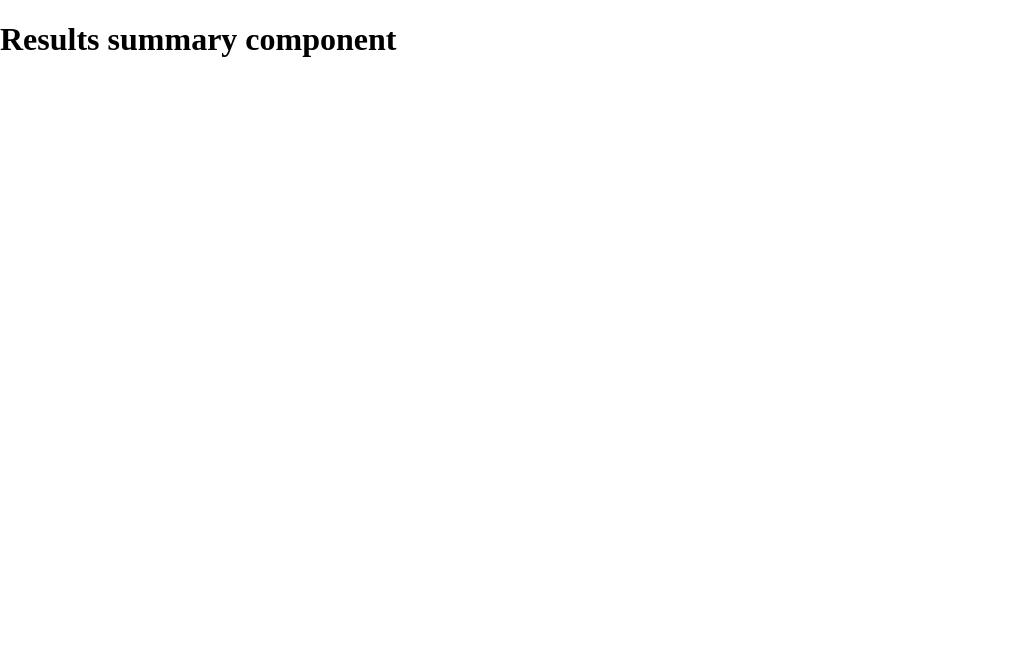
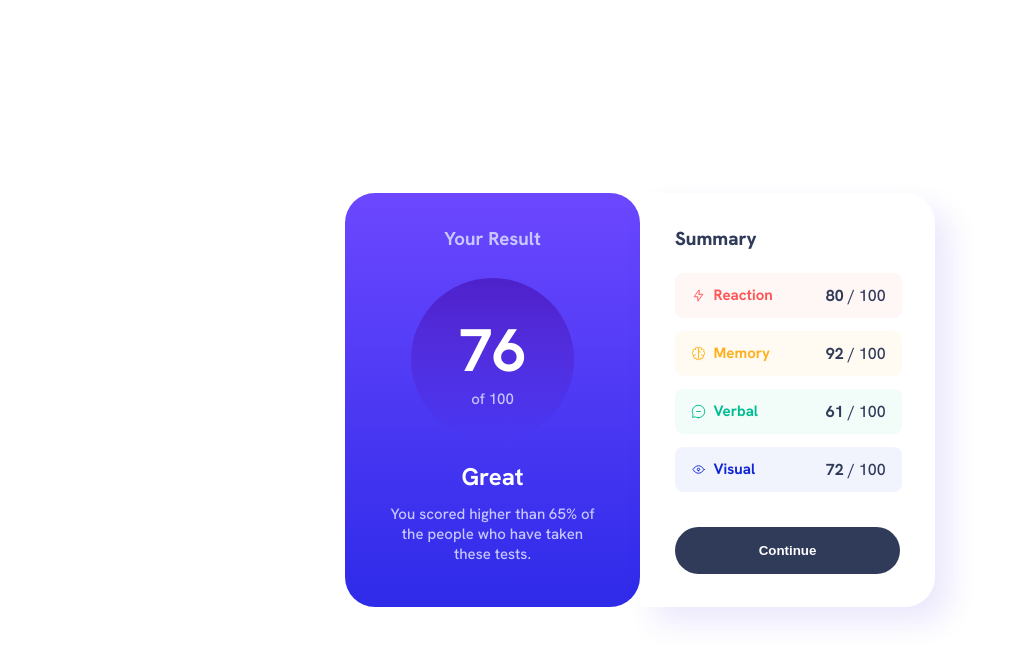
Before and after one commit to tarun19991121/Results-summary-component, a plain HTML site: page index.html in a window 1280 px wide. Shown: the whole page, without its empty margins (0-1012 px from the left). Drawn offline with Linux system fonts and the light colour scheme.

Commit message:
Add files via upload

```diff
--- a/index.html
+++ b/index.html
@@ -1,11 +1,69 @@
 <!DOCTYPE html>
-<html>
-  <head>
-    <title>Results summary component</title>
-    <link rel="stylesheet" href="style.css">
-  </head>
-  <body>
-	<h1>Results summary component</h1>
+<html lang="en">
 
-  </body>
+<head>
+  <meta charset="UTF-8">
+  <meta name="viewport" content="width=device-width, initial-scale=1.0">
+
+  <title>Results summary component</title>
+  <link rel="stylesheet" href="./style.css">
+</head>
+
+<body>
+
+  <main>
+    <section class="section-1">
+      <h3>Your Result</h3>
+      <div class="marks">
+        <h1>76</h1>
+        <p>of 100</p>
+      </div>
+
+      <h2>Great</h2>
+      <p class="description">You scored higher than 65% of the people who have taken these tests.</p>
+    </section>
+
+    <section class="section-2">
+      <h3 class="summary-heading">Summary</h3>
+
+      <div class="inner">
+        <div class="marks-container reaction">
+          <img src="./images/icon-reaction.svg" alt="">
+          <div class="result">
+            <p>Reaction</p>
+            <span><strong>80</strong> / 100</span>
+          </div>
+        </div>
+
+        <div class="marks-container memory">
+          <img src="./images/icon-memory.svg" alt="">
+          <div class="result">
+            <p>Memory</p>
+            <span><strong>92</strong> / 100</span>
+          </div>
+        </div>
+
+        <div class="marks-container verbal">
+          <img src="./images/icon-verbal.svg" alt="">
+          <div class="result">
+            <p>Verbal</p>
+            <span><strong>61</strong> / 100</span>
+          </div>
+        </div>
+
+        <div class="marks-container visual">
+          <img src="./images/icon-visual.svg" alt="">
+          <div class="result">
+            <p>Visual</p>
+            <span><strong>72</strong> / 100</span>
+          </div>
+        </div>
+
+        <button>Continue</button>
+      </div>
+    </section>
+  </main>
+
+</body>
+
 </html>
--- a/style.css
+++ b/style.css
@@ -1,4 +1,197 @@
+@import url('https://fonts.googleapis.com/css2?family=Hanken+Grotesk:ital,wght@0,100..900;1,100..900&display=swap');
+
+:root {
+    --Light-red: hsl(0, 100%, 67%);
+    --Orangey-yellow: hsl(39, 100%, 56%);
+    --Green-teal: hsl(166, 100%, 37%);
+    --Cobalt-blue: hsl(234, 85%, 45%);
+    --Light-slate-blue: hsl(252, 100%, 67%); /*(background)*/
+    --Light-royal-blue: hsl(241, 81%, 54%); /*(background)*/
+    --Violet-blue: hsla(256, 72%, 46%, 1); /*(circle)*/
+    --Persian-blue: hsla(241, 72%, 46%, 0);/*(circle)*/
+    --White: hsl(0, 0%, 100%);
+    --Pale-blue: hsl(221, 100%, 96%);
+    --Light-lavender: hsl(241, 100%, 89%);
+    --Dark-gray-blue: hsl(224, 30%, 27%);
+}
+* {
+    margin: 0;
+    padding: 0;
+}
 body {
-  margin: 0;
-  height: 100vh;
+    height: 100vh;
+    display: flex;
+    place-content: center;
+    font-family: "Hanken Grotesk", sans-serif;
 }
+main {
+    max-width: 590px;
+    display: flex;
+    margin: auto;
+    background-color: var(--White);
+}
+button {
+    padding: 1rem 5rem;
+    border-radius: 30px;
+    background-color: var(--Dark-gray-blue);
+    color: var(--White);
+    font-weight: 700;
+    border: none;
+    margin-top: 1.8rem;
+}
+button:hover {
+    cursor: pointer;
+    background-image: linear-gradient(hsl(252, 100%, 64%), var(--Light-royal-blue));
+}
+h1 {
+    margin: 0;
+    padding: 0;
+    font-size: 60px;
+    font-weight: 700;
+}
+h2 {
+    margin: 0;
+    padding: 0;
+}
+h3 {
+    color: var(--Light-lavender);
+    padding: 0.5rem;
+}
+p {
+    font-size: 15px;
+    font-weight: 500;
+}
+img {
+    width: 15px;
+}
+span {
+    color: var(--Dark-gray-blue);
+}
+.section-1 {
+    width: 50%;
+    background-image: linear-gradient(hsl(252, 100%, 64%), var(--Light-royal-blue));
+    text-align: center;
+    color: var(--White);
+    padding: 25px 35px 25px 35px;
+    border-radius: 30px;
+}
+.section-2 {
+    background-color: var(--White);
+    width: 50%;
+    padding: 25px 35px 25px 35px;
+    box-shadow: 15px 15px 30px hsla(252, 86%, 47%, 0.1);
+    border-radius: 0 30px 30px 0;
+}
+
+.marks-container {
+    width: 90%;
+    display: flex;
+    justify-content: space-around;
+    margin: 0.4rem auto;
+}
+.marks-container p{
+    font-weight: 700;
+    padding-left: 0;
+}
+
+.result {
+    width: 85%;
+    display: flex;
+    justify-content: space-between;
+    font-weight: 500;
+}
+.reaction {
+    color: var(--Light-red);
+    font-weight: 500;
+    background-color: hsl(0, 100%, 67%,0.05);
+    padding: 12px;
+    border-radius: 8px;
+}
+.memory{
+    color: var(--Orangey-yellow);
+    font-weight: 500;
+    background-color: hsl(39, 100%, 56%,0.05);
+    padding: 12px;
+    border-radius: 8px;
+}
+.verbal{
+    color: var(--Green-teal);
+    font-weight: 500;
+    background-color: hsl(166, 100%, 37%,0.05);
+    padding: 12px;
+    border-radius: 8px;
+}
+.visual{
+    color: var(--Cobalt-blue);
+    font-weight: 700;
+    background-color: hsl(234, 85%, 45%,0.05);
+    padding: 12px;
+    border-radius: 8px;
+}
+.marks{
+    display: flex;
+    flex-direction: column;
+    place-content: center;
+    width: 9rem;
+    height: 9rem;
+    background-image: linear-gradient(var(--Violet-blue),var(--Persian-blue));
+    border-radius: 50%;
+    margin: 1.2rem auto;
+    padding: 0.6rem;
+}
+.marks p {
+    margin: 0;
+    padding: 0;
+    color: var(--Light-lavender);
+}
+.description {
+    color: var(--Light-lavender);
+    padding: 0.5rem;
+    margin-top: 0.3rem;
+}
+.inner {
+    display: flex;
+    flex-direction: column;
+    justify-content: space-between;
+    margin: 0.5rem 0;
+}
+.summary-heading {
+    color: var(--Dark-gray-blue);
+    font-weight: 800;
+    padding-left: 0rem;
+}
+
+@media (max-width: 500px) {
+    body {
+        margin: 0;
+        padding: 0;
+        width: 100%;
+        display: block;
+    }
+    main {
+        flex-direction: column;
+        max-width: 100%;
+        width: 100%;
+        height: fit-content;
+        margin: 0;
+        padding: 0;
+    }
+    .section-1 {
+        width: 100%;
+        margin: 0;
+        padding: 0 0 3rem 0;
+        border-radius: 0 0 2rem 2rem;
+    }
+    .section-2 {
+        width: 85%;
+        margin: 0 auto;
+        padding: 0;
+        box-shadow: none;
+    }
+    .description {
+        padding: 0 3.5rem;
+    }
+    .summary-heading {
+        margin-top: 1rem;
+    }
+}
```
Also changed, not shown: images/icon-memory.svg (added), images/icon-reaction.svg (added), images/icon-verbal.svg (added), images/icon-visual.svg (added).
